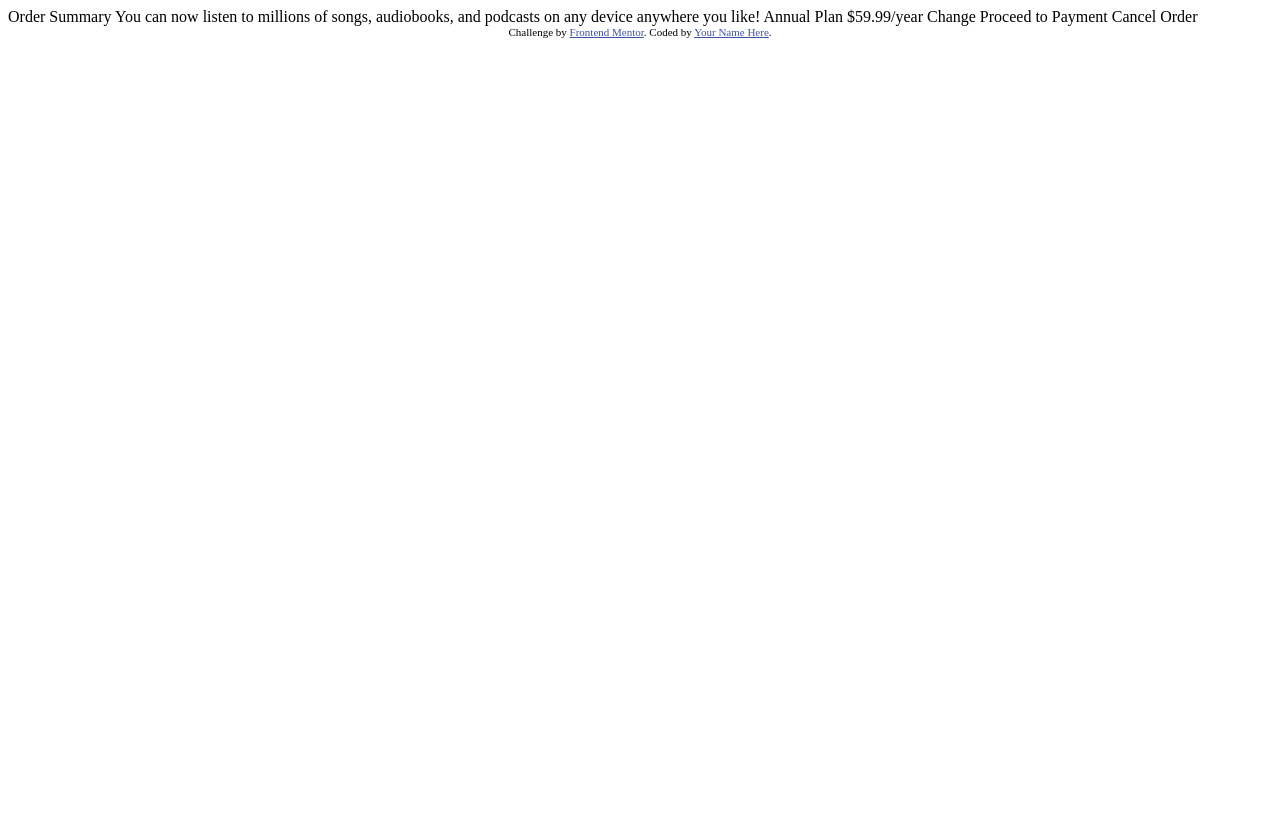
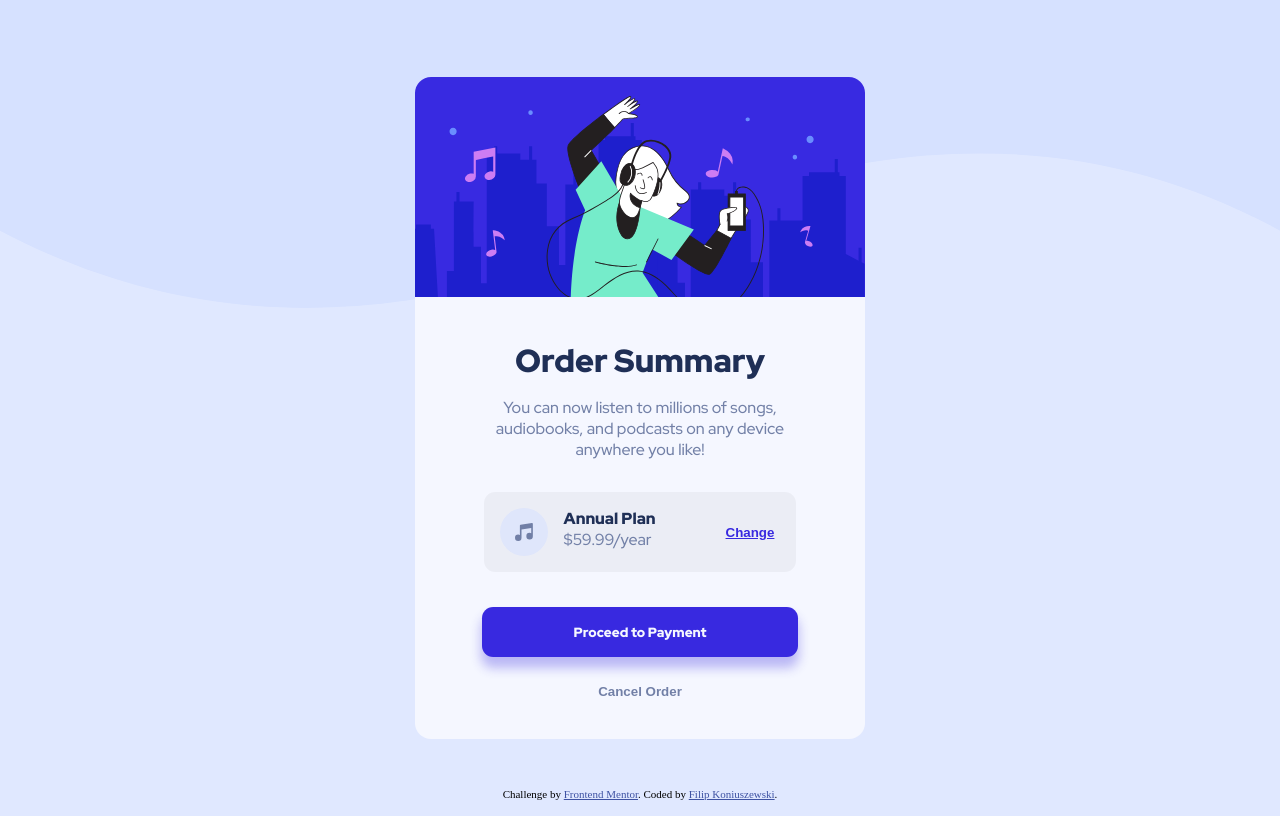
Before and after one commit to FilipKoniuszewski/order-summary-component, a plain HTML site: page index.html in a window 1280 px wide. Drawn offline with Linux system fonts and the light colour scheme.

Commit message:
project done

```diff
--- a/index.html
+++ b/index.html
@@ -2,36 +2,47 @@
 <html lang="en">
 <head>
   <meta charset="UTF-8">
-  <meta name="viewport" content="width=device-width, initial-scale=1.0"> <!-- displays site properly based on user's device -->
-
+  <meta name="viewport" content="width=device-width, initial-scale=1.0">
   <link rel="icon" type="image/png" sizes="32x32" href="./images/favicon-32x32.png">
+  <link rel="stylesheet" href="style.css">
 
   <title>Frontend Mentor | Order summary card</title>
 
-  <!-- Feel free to remove these styles or customise in your own stylesheet 👍 -->
-  <style>
-    .attribution { font-size: 11px; text-align: center; }
-    .attribution a { color: hsl(228, 45%, 44%); }
-  </style>
 </head>
 <body>
-
-  Order Summary
-
-  You can now listen to millions of songs, audiobooks, and podcasts on any
-  device anywhere you like!
-
-  Annual Plan
-  $59.99/year
-
-  Change
-
-  Proceed to Payment
-  Cancel Order
+<main>
+  <div class="wrapper">
+    <div class="top-image">
+      <img src="images/illustration-hero.svg" alt="">
+    </div>
+    <div class="content">
+      <h1>Order Summary</h1>
+      <p class="paragraph">You can now listen
+        to millions of songs, audiobooks,
+        and podcasts on any
+        device anywhere you like!
+      </p>
+      <div class="plan-info">
+        <img class="plan-image" src="images/icon-music.svg" alt="">
+        <div class="details">
+          <div class="plan-title">
+            Annual Plan
+          </div>
+          <div class="plan-price">
+            $59.99/year
+          </div>
+        </div>
+        <button class="change-button">Change</button>
+      </div>
+      <button class="proceed">Proceed to Payment</button>
+      <button class="cancel">Cancel Order</button>
+    </div>
+  </div>
+</main>
 
   <div class="attribution">
     Challenge by <a href="https://www.frontendmentor.io?ref=challenge" target="_blank">Frontend Mentor</a>.
-    Coded by <a href="#">Your Name Here</a>.
+    Coded by <a href="#">Filip Koniuszewski</a>.
   </div>
 </body>
 </html>
--- /dev/null
+++ b/style.css
@@ -0,0 +1,159 @@
+@import url('https://fonts.googleapis.com/css2?family=Red+Hat+Display:wght@500;700;900&display=swap');
+
+:root {
+    --primary-pale-blue: hsl(225, 100%, 94%);
+    --primary-bright-blue: hsl(245, 75%, 52%);
+
+    --neutral-very-pale-blue: hsl(225, 100%, 98%);
+    --neutral-desaturated-blue: hsl(224, 23%, 55%);
+    --neutral-dark-blue: hsl(223, 47%, 23%);
+}
+
+body {
+    display: flex;
+    justify-content: center;
+    align-items: center;
+    font-size: 16px;
+    flex-direction: column;
+    min-height: 100vh;
+    background-image: url(./images/pattern-background-desktop.svg);
+    background-repeat: no-repeat;
+    background-size: 100%;
+    background-position: 0 -5rem;
+    background-color: hsl(225, 100%, 94%);
+}
+
+
+.top-image > img {
+    width: 100%;
+    border-top-left-radius: 1rem;
+    border-top-right-radius: 1rem;
+
+}
+.wrapper {
+    display: flex;
+    flex-direction: column;
+    justify-content: center;
+    align-items: center;
+    background: var(--neutral-very-pale-blue);
+    border-radius: 1rem;
+    font-family: 'Red Hat Display', 'sans-serif';
+}
+
+.content {
+    padding: 1rem 4.2rem 1rem 4.2rem;
+    display: flex;
+    flex-direction: column;
+    justify-content: center;
+    align-items: center;
+}
+
+.plan-info {
+    display: flex;
+    flex-direction: row;
+    background: rgba(0, 0, 0, 0.04);
+    padding: 1rem;
+    border-radius: 0.7rem;
+    gap: 1rem;
+}
+
+.paragraph {
+    margin-top: -0.4rem;
+    max-width: 290px;
+    text-align: center;
+    color: var(--neutral-desaturated-blue);
+    font-weight: 500;
+}
+
+.content > h1 {
+    color: var(--neutral-dark-blue);
+    font-weight: 900;
+}
+.content > div {
+    margin-top: 1rem;
+    margin-bottom: 1rem;
+}
+
+.details {
+    display: flex;
+    flex-direction: column;
+}
+.plan-image {
+    padding-right: -10rem;
+}
+.plan-title {
+    color: var(--neutral-dark-blue);
+    font-weight: 900;
+}
+.plan-price {
+    color: var(--neutral-desaturated-blue);
+    font-weight: 500;
+}
+.change-button {
+    color: var(--primary-bright-blue);
+    font-weight: 700;
+    text-decoration: underline;
+    background: 0;
+    border: 0;
+    margin-left: 3rem;
+    transition: 0.3s;
+}
+.change-button:hover {
+    opacity: 0.6;
+    cursor: pointer;
+}
+.cancel {
+    margin-bottom: 0.5rem;
+    margin-top: 0.7rem;
+    color: var(--neutral-desaturated-blue);
+    background: 0;
+    border: 0;
+    font-weight: 900;
+    padding: 1rem 5.7rem 1rem 5.7rem;
+    transition: 0.3s;
+}
+.cancel:hover {
+    cursor: pointer;
+    color: var(--neutral-dark-blue);
+}
+
+.proceed {
+    font-family: 'Red Hat Display', 'sans-serif';
+    margin-top: 1.2rem;
+    padding: 1rem 5.7rem 1rem 5.7rem;
+    color: var(--neutral-very-pale-blue);
+    background: var(--primary-bright-blue);
+    border: 0;
+    border-radius: 0.7rem;
+    font-weight: 900;
+    box-shadow: 0 10px 11px 1px #3829e04f;
+    transition: 0.3s;
+}
+.proceed:hover {
+    opacity: 0.6;
+    cursor: pointer;
+    box-shadow: 0 10px 11px 1px rgba(56, 41, 224, 0.05);
+}
+
+
+.attribution {
+    position: absolute;
+    left: 0;
+    bottom: 0;
+    width: 100%;
+    font-size: 11px; text-align: center;
+}
+.attribution a {
+    color: hsl(228, 45%, 44%);
+}
+
+@media (max-width: 375px) {
+    body {
+        padding: 0;
+        margin: 0;
+        background-image: url(./images/pattern-background-mobile.svg);
+    }
+    .content {
+        padding: 0
+    }
+}
```
